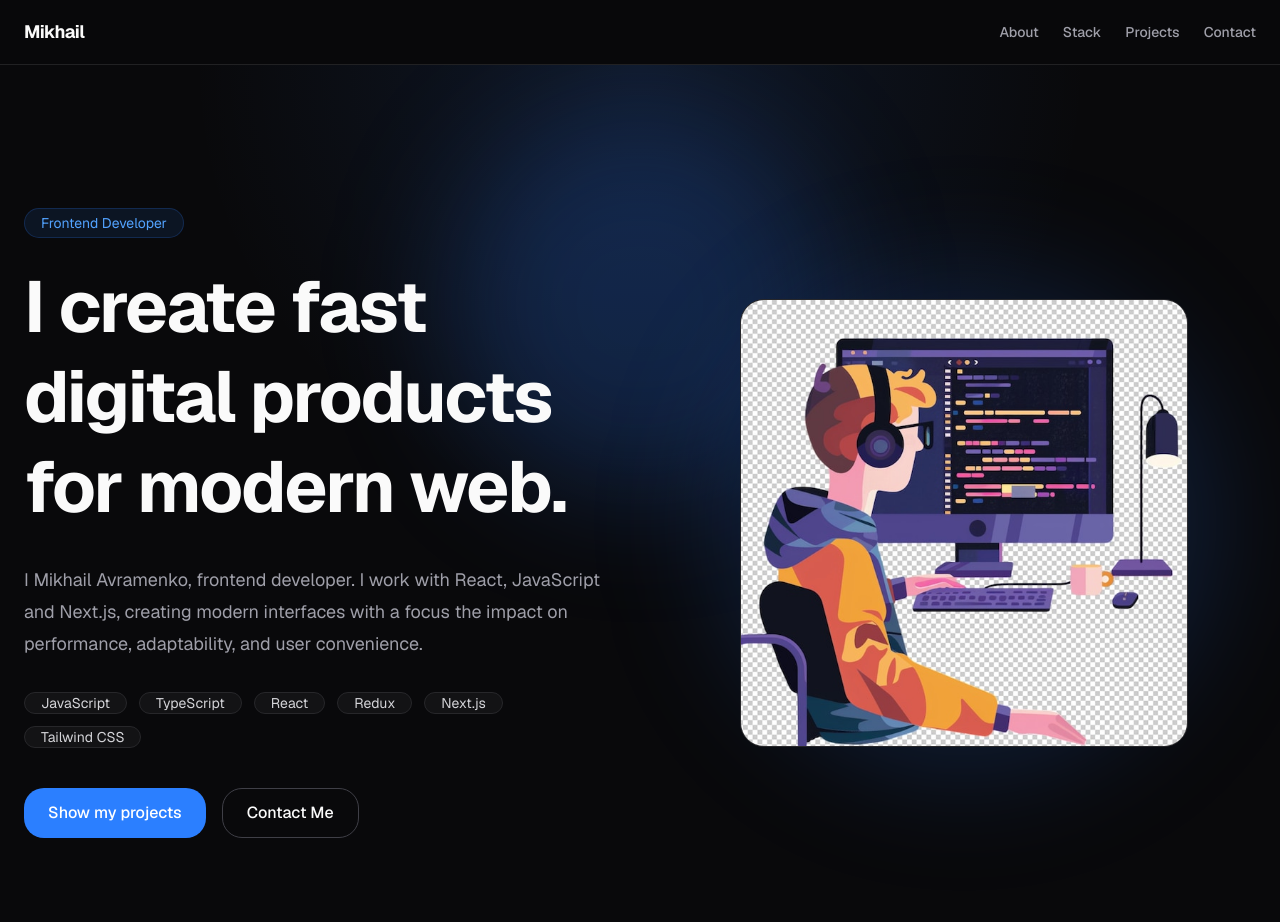
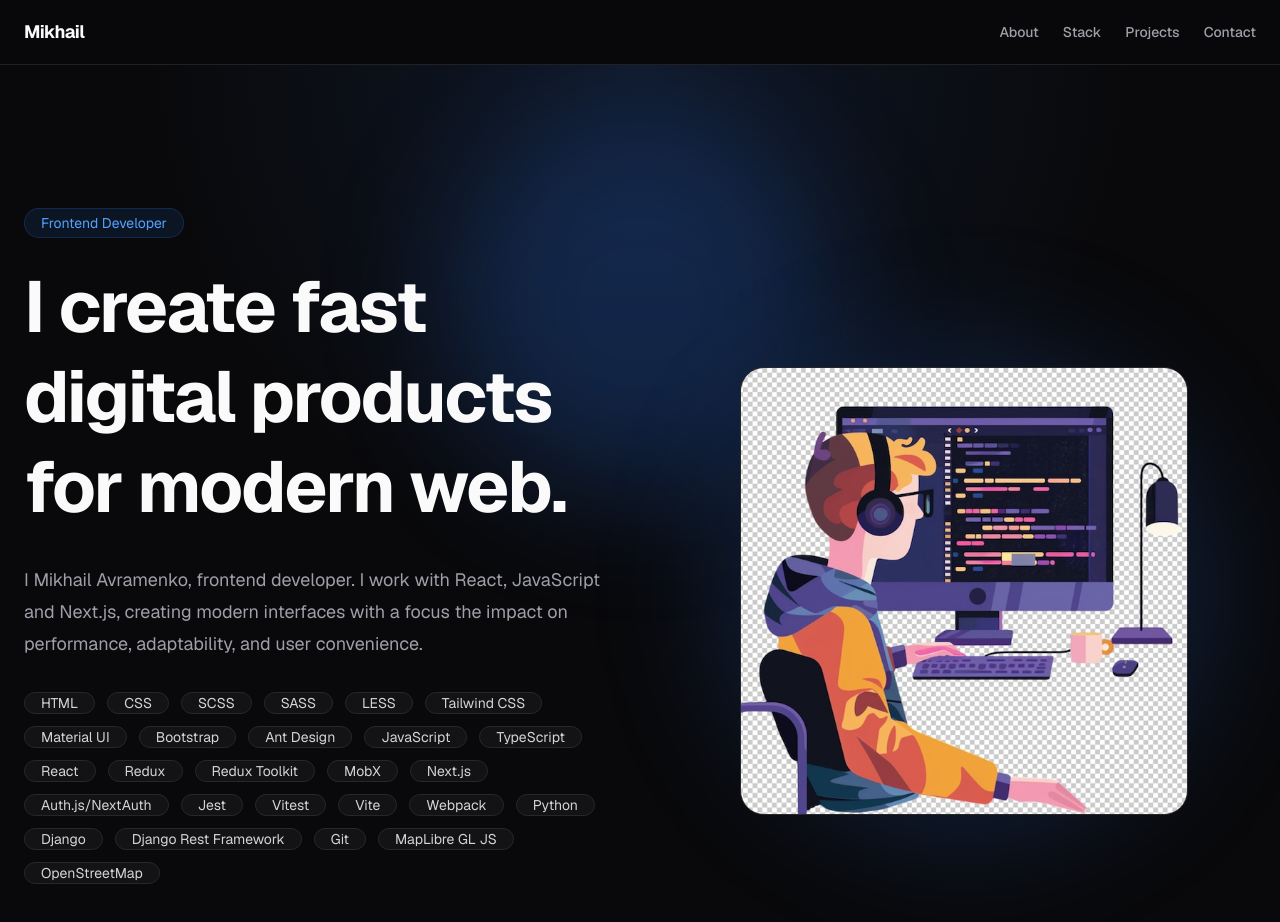
Before and after one commit to avramenkomy/portfolio, a Next.js app: page / in a window 1280 px wide. Shown: the top 922 px of the page. Built offline with nearby package versions, Linux system fonts and the light colour scheme.

Commit message:
feature/add new skills

```diff
--- a/src/data/heroTechStack.js
+++ b/src/data/heroTechStack.js
@@ -1,5 +1,25 @@
 const heroTechStack = [
-  'JavaScript', 'TypeScript', 'React', 'Redux', 'Next.js', 'Tailwind CSS',
+  // frontend skills
+  'HTML',
+  'CSS', 'SCSS', 'SASS', 'LESS',
+  'Tailwind CSS', 'Material UI', 'Bootstrap', 'Ant Design',
+  'JavaScript', 'TypeScript',
+  'React',
+  'Redux', 'Redux Toolkit',
+  'MobX',
+  'Next.js', 'Auth.js/NextAuth',
+  'Jest', 'Vitest',
+  'Vite', 'Webpack',
+
+  // backend skills
+  'Python',
+  'Django', 'Django Rest Framework',
+
+  // Version Control
+  'Git',
+
+  // Geo
+  'MapLibre GL JS', 'OpenStreetMap',
 ]
 
 export default heroTechStack;
--- a/src/data/site.js
+++ b/src/data/site.js
@@ -3,7 +3,7 @@ const site = {
   title: 'Mikhail Avramenko | Frontend Developer',
   description:
     'Frontend Developer building fast, modern and responsive web interfaces with JavaScript, TypeScript, React and Next.js',
-  url: 'https://avramenkomy.vercel.app', // TODO: change to domain name with vercel deploy
+  url: 'https://avramenkomy.vercel.app',
   locale: 'ru-Ru',
 }
 
```
